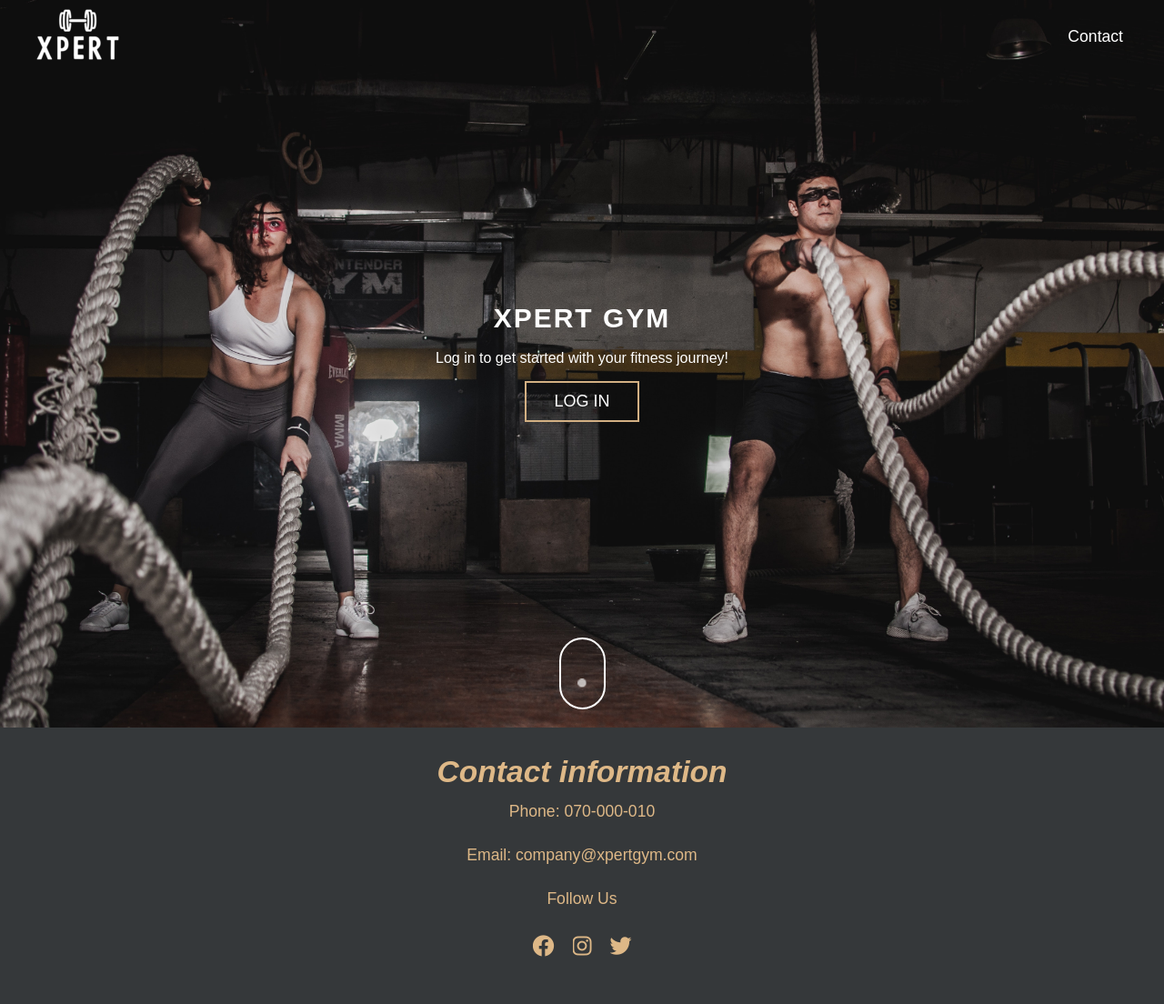
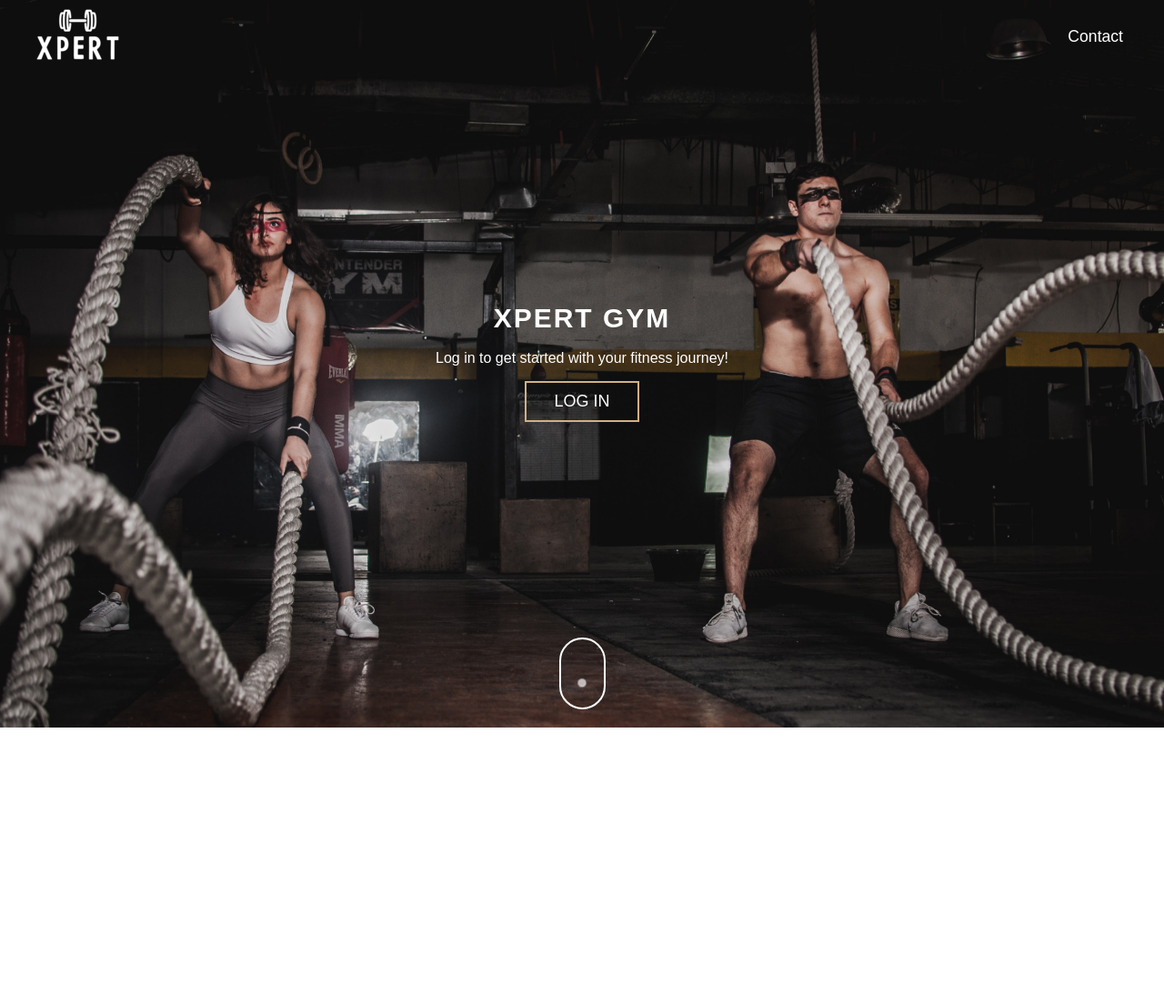
Before and after one commit to Vaniljbulle/XpertGym, a website: page frontend/ind.html in a window 1280 px wide. Shown: the whole page at 91% size. After the commit the page ends 800 px from the top, so only its background shows below. Drawn offline with Linux system fonts and the light colour scheme; no server answers; files whose address does not match are found by name.

Commit message:
remove footer from unsigned index page

```diff
--- a/frontend/ind.html
+++ b/frontend/ind.html
@@ -49,23 +49,6 @@
     <p>Here at Xpert gym we also have the standards machines and bars to perform your weight training.</p>
   </section>
 </div>
-<!-- Footer -->
-<footer>
-  <div class="contact">
-    <h3>Contact information</h3>
-            <h4>Phone: 070-000-010</h4>
-        <h4>Email: company@xpertgym.com</h4>
-    <!-- <img src="#" alt="logo2"/>  -->
-    <h5>Follow Us</h5>
-    <div class="social-icons">
-      <a href="#"><i class="fa-brands fa-facebook"></i></a>
-      <a href="#"><i class="fab fa-instagram" aria-hidden="true"></i></a>
-      <a href="#"><i class="fab fa-twitter" aria-hidden="true"></i></a>
-    </div>
-
-
-  </div>
-</footer>
 
 </body>
 </html>
```
